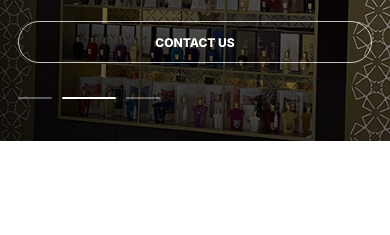
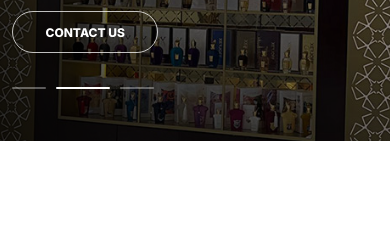
Before and after one commit to lalm648/Palai, a plain HTML site: page index.html in a window 390 px wide. Shown: the part 426-661 px from the top of the page. Drawn offline with Linux system fonts and the light colour scheme.

Commit message:
refactor card shadow and adjust hero content padding for improved aesthetics

```diff
--- a/index.html
+++ b/index.html
@@ -559,7 +559,7 @@
       position: relative;
       overflow: hidden;
       border-radius: 12px;
-      box-shadow: var(--card-shadow);
+      box-shadow: 0 2px 4px rgba(24,24,24,.07), 0 12px 28px rgba(24,24,24,.14);
       background: #fff;
     }
     .gallery-track {
@@ -1117,7 +1117,7 @@
       .brand-page { padding-bottom: 0; }
       .brand-hero { min-height: 500px; }
       .hero-content {
-        padding: 0 18px 42px;
+        padding: 0 12px 52px;
       }
       .brand-hero h1 {
         font-size: 38px;
@@ -1134,7 +1134,7 @@
         margin-top: 24px;
       }
       .hero-actions .btn {
-        width: 100%;
+        width: 40%;
       }
       .brand-gallery {
         padding-bottom: 58px;
```
